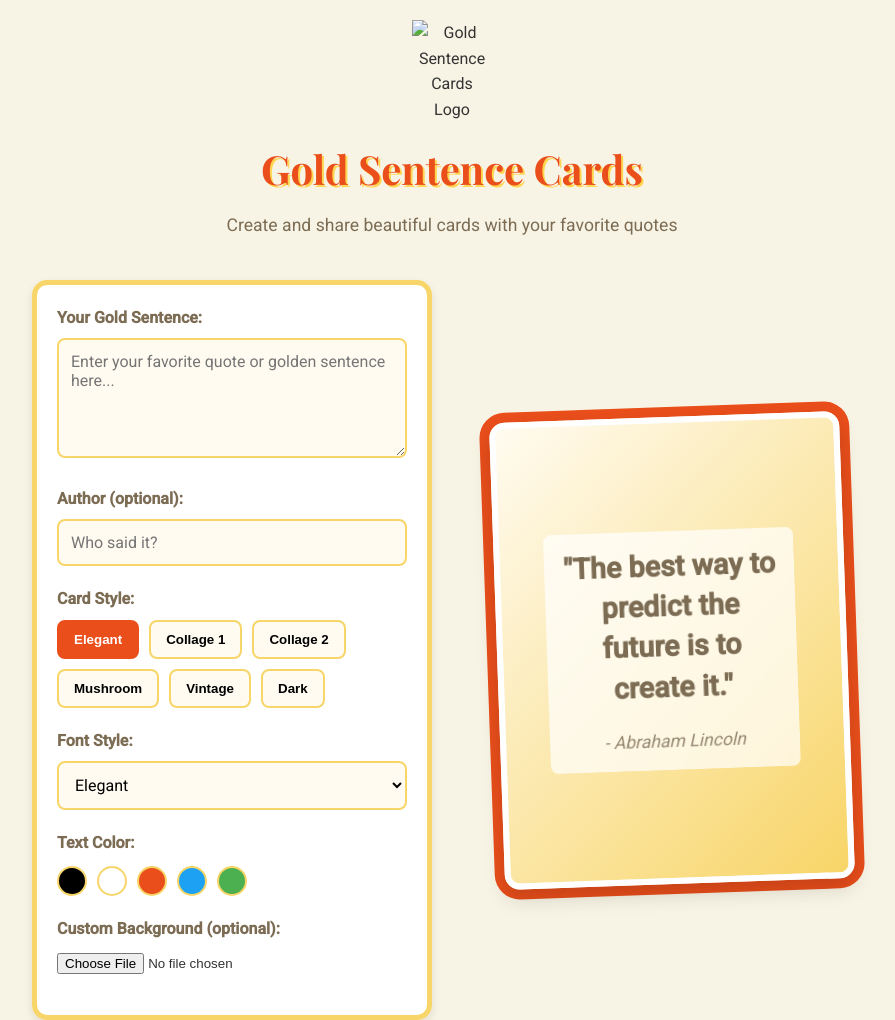
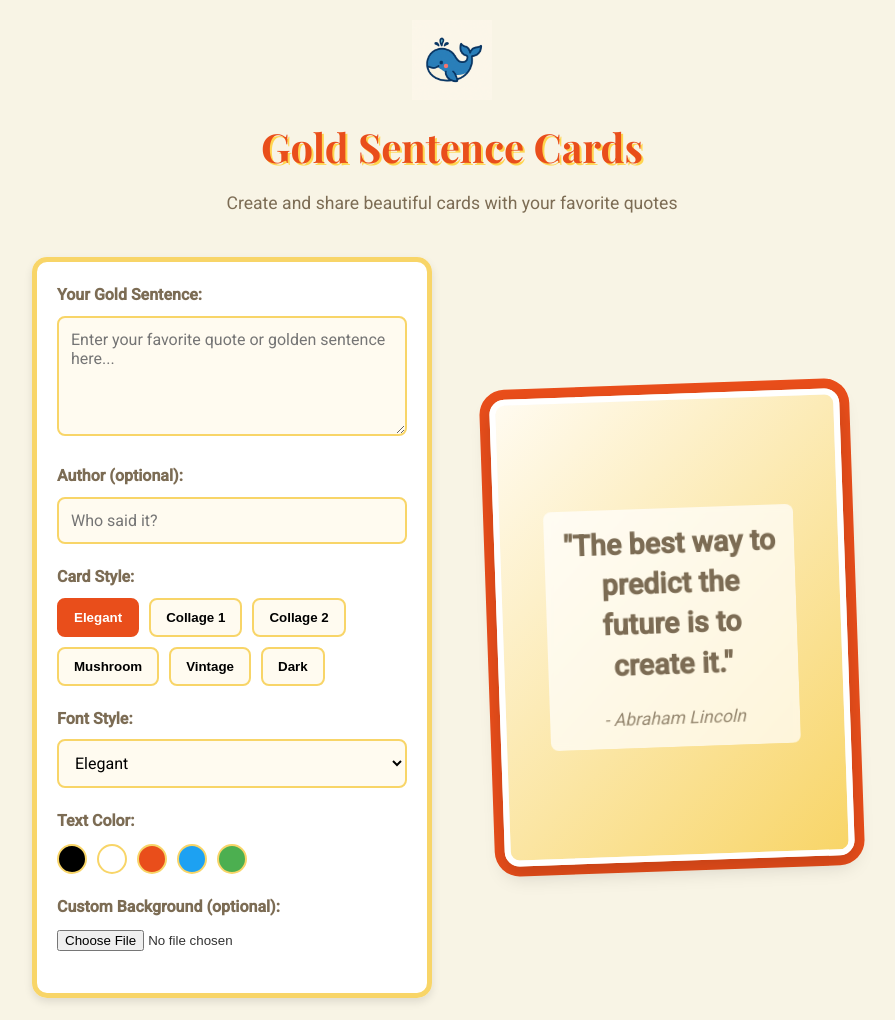
Before and after one commit to felicityhannah/goldcard, a plain HTML site: page index.html in a window 1280 px wide. Shown: the top 1020 px of the page, without its empty margins (188-1083 px from the left). Drawn offline with nearby package versions, Linux system fonts and the light colour scheme.

Commit message:
Update index.html

```diff
--- a/index.html
+++ b/index.html
@@ -15,7 +15,7 @@
     <header>
              <div class="logo-container">
             <!-- 将div替换为img标签 -->
-            <img src="images/logo.png" alt="Gold Sentence Cards Logo" class="site-logo">
+            <img src="logo.png" alt="Gold Sentence Cards Logo" class="site-logo">
         </div>
         <h1>Gold Sentence Cards</h1>
         <p>Create and share beautiful cards with your favorite quotes</p>
```
